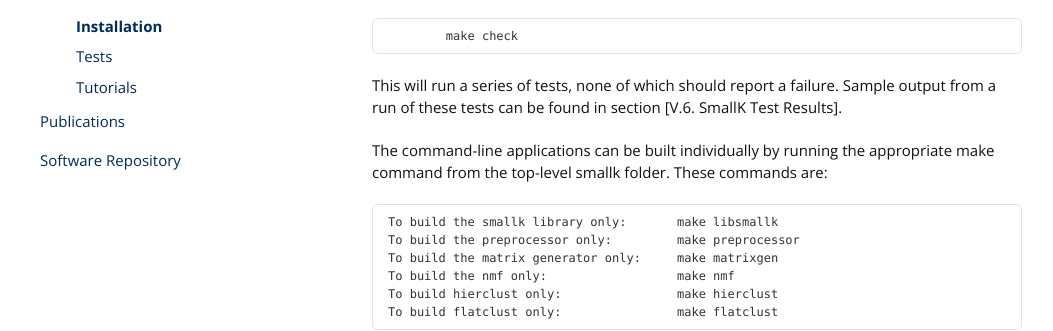
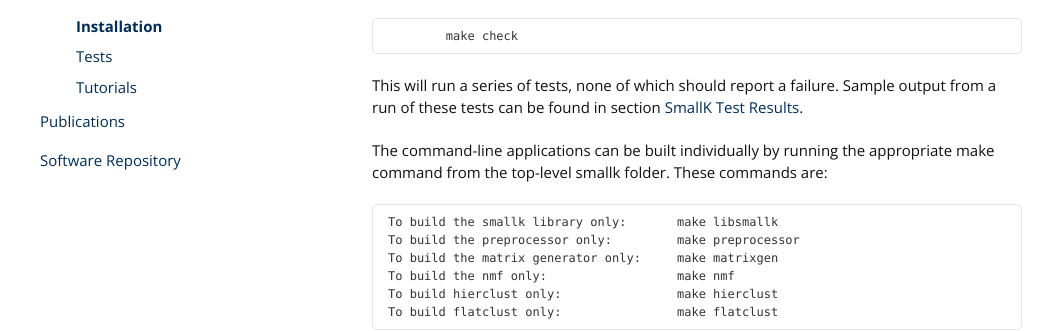
Before and after one commit to smallk/smallk.github.io, a Jekyll site: the page built from documentation_installation.md, in a window 1280 px wide and 900 px high, scrolled down 11621 px. Shown: the part 185-516 px from the top of the window, without its empty margins (113-1166 px from the left). Built offline with Jekyll 4.4.1, drawn with Linux system fonts in a browser that asks for light colours.

Commit message:
added link to SmallK test results

```diff
--- a/documentation_installation.md
+++ b/documentation_installation.md
@@ -435,7 +435,7 @@ To test the installation, run this command:
 
 		make check
 
-This will run a series of tests, none of which should report a failure.  Sample output from a run of these tests can be found in section [V.6. SmallK Test Results].
+This will run a series of tests, none of which should report a failure.  Sample output from a run of these tests can be found in section [SmallK Test Results](http://smallk.github.io/documentation/tests/#smalk_tests).
 
 The command-line applications can be built individually by running the appropriate make command from the top-level smallk folder.  These commands are:
 
```
